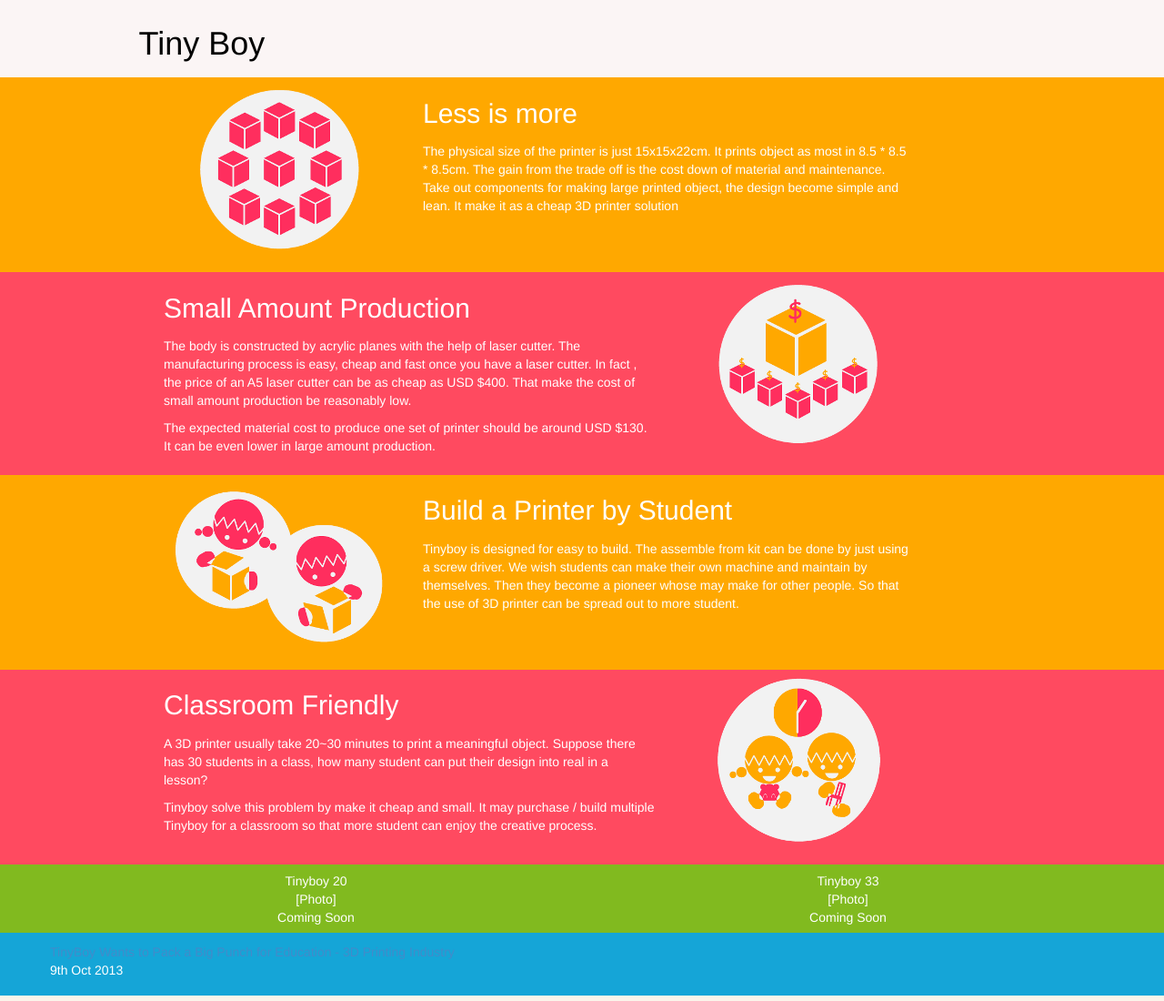
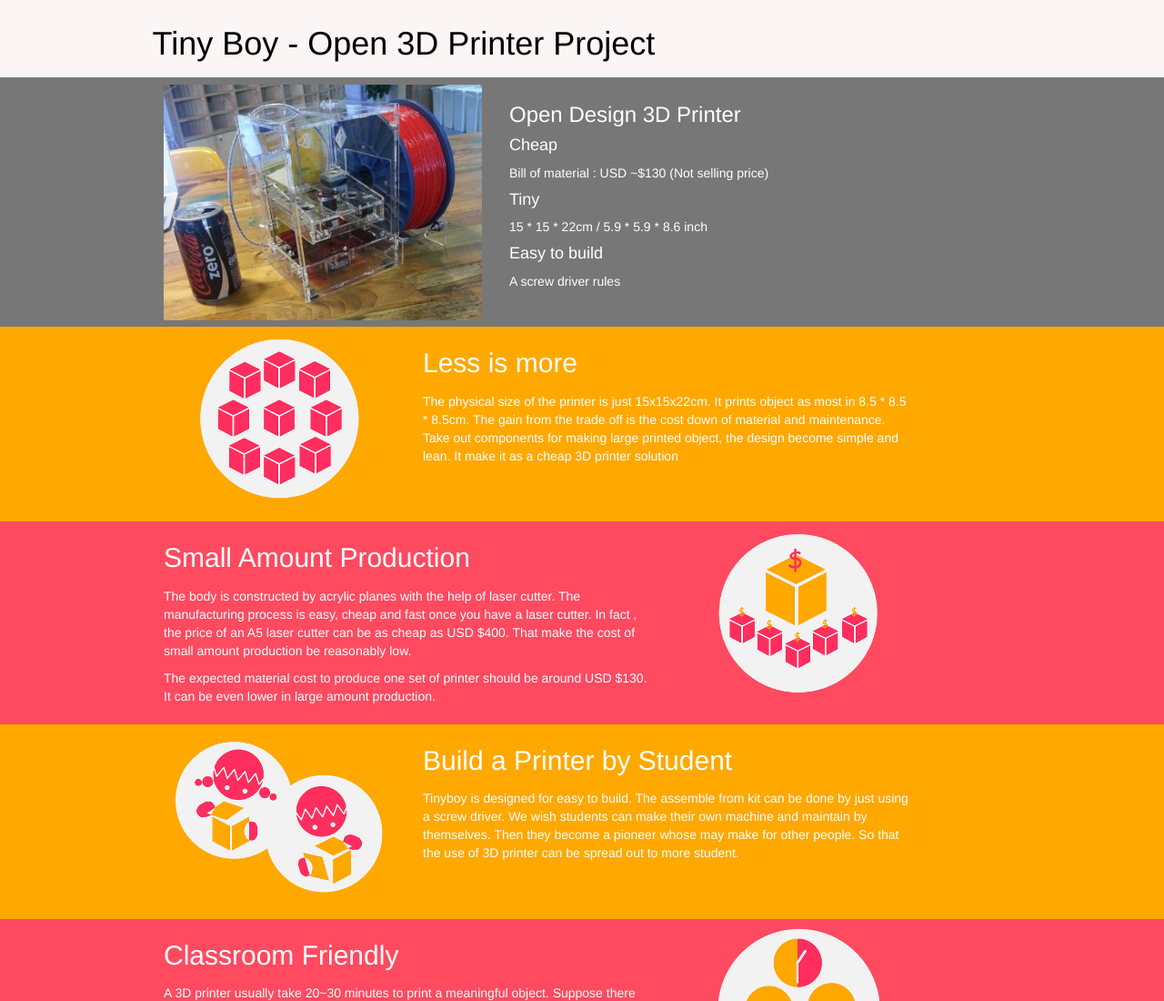
Before and after one commit to benlau/tinyboy, a website: page www/src/index.html in a window 1280 px wide. Shown: the top 1100 px of the page at 91% size. Drawn offline with Linux system fonts and the light colour scheme.

Commit message:
Added the photo for the project

```diff
--- a/www/src/css/styles.css
+++ b/www/src/css/styles.css
@@ -10,8 +10,7 @@ body {
 }
 
 .photowall {
-    background-color: #fbf4ea;
-    display : none;
+    background-color: #777777;
 }
 
 .about {
--- a/www/src/index.html
+++ b/www/src/index.html
@@ -22,21 +22,33 @@
     <div class="header section">
         <div class="container">
             <div class="row">
-                <div class="col-md-offset-1"><h1>Tiny Boy</h1>
+                <div class="col-md-offset-1 col-md-10"><h1>Tiny Boy - Open 3D Printer Project</h1>
                 </div>
             </div>
         </div>
     </div>
 
     <div class="photowall section">
-        <div class="container text-center">
-            [Photowall]
+        <div class="container">
+            <div class="col-md-offset-1 col-md-4 text-center">
+                <img src="img/photo1.jpg" width="100%">
+            </div>
+            <div class="col-md-5">
+                <h3>Open Design 3D Printer</h3>
+                <h4>Cheap</h4>
+                Bill of material : USD ~$130 (Not selling price)
+                <h4>Tiny</h4>
+                15 * 15 * 22cm / 5.9 * 5.9 * 8.6 inch
+                <h4>Easy to build</h4>
+                A screw driver rules
+
+            </div>
         </div>
     </div>
 
     <div class="about">
 
-            <div class="row-fluid sub-section sub-section-odd">
+            <div class="row sub-section sub-section-odd">
                 <div class="container">
 
                 <div class="col-md-offset-1 col-md-3 text-center">
```
Also changed, not shown: www/src/img/photo1.jpg (added).
